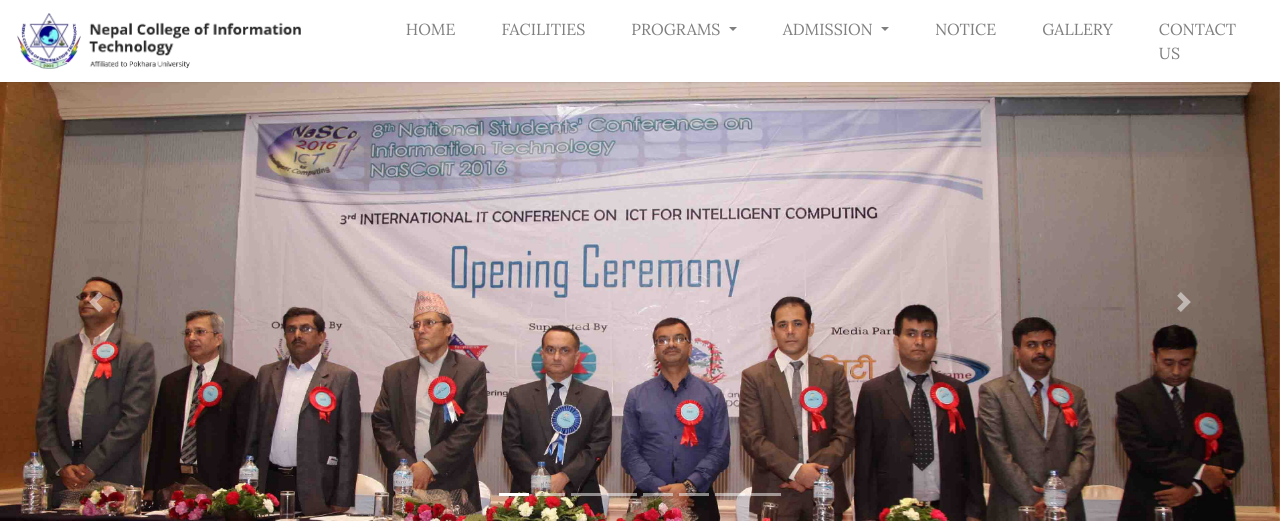
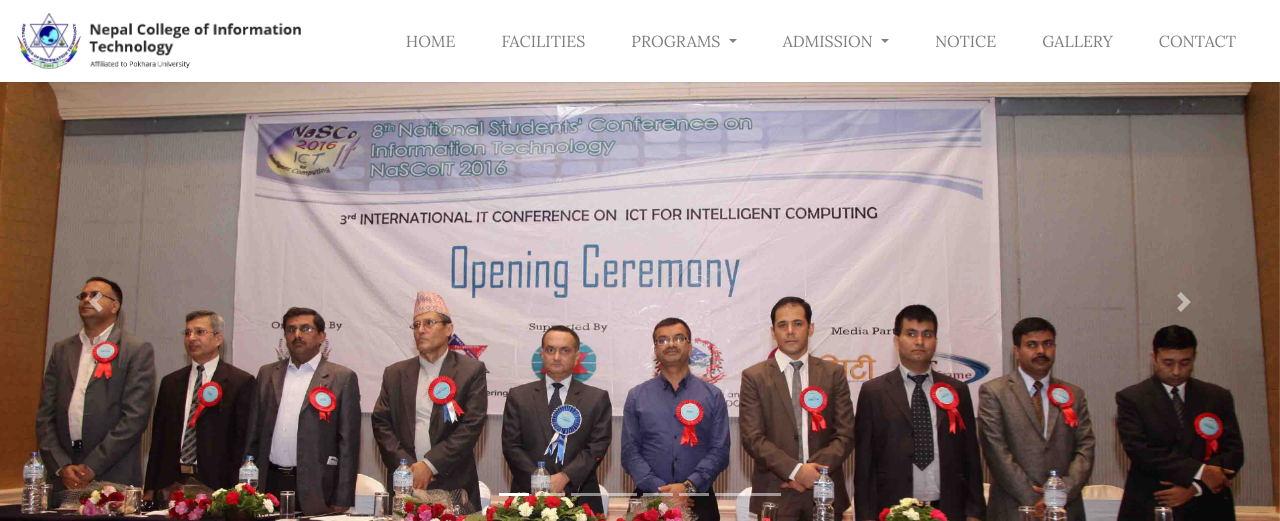
Before and after one commit to BimalRajGyawali/ncit, a Django app: template academics/templates/academics/home.html in a window 1280 px wide. Shown: the top 521 px of the page. Run offline with Django 3.2, Linux system fonts and the light colour scheme; the template is opened without the code that fills it, so the values that code supplies are empty; some libraries are stand-ins or nearby versions.

Commit message:
changes Contact Us to Contact to fix design

```diff
--- a/academics/templates/academics/header.html
+++ b/academics/templates/academics/header.html
@@ -49,7 +49,7 @@
               <a class="nav-link" href="{% url 'gallery' %}">Gallery </a>
          </li>
           <li class="nav-item">
-            <a class="nav-link" href="{% url 'contact_us' %}">Contact Us </a>
+            <a class="nav-link" href="{% url 'contact_us' %}">Contact </a>
           </li>
       </ul>
     </div>
```
